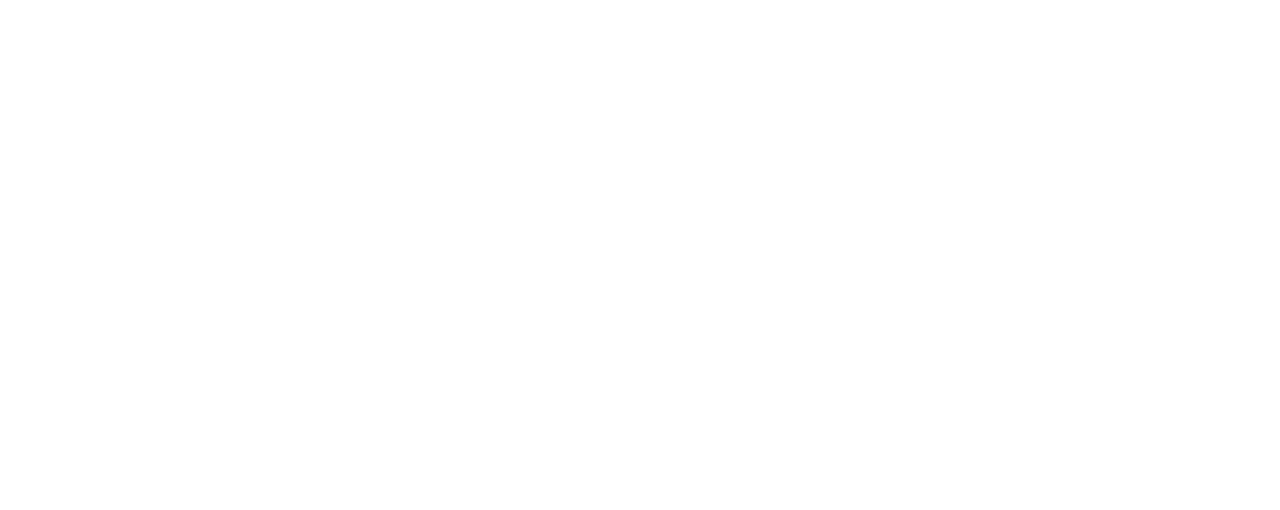
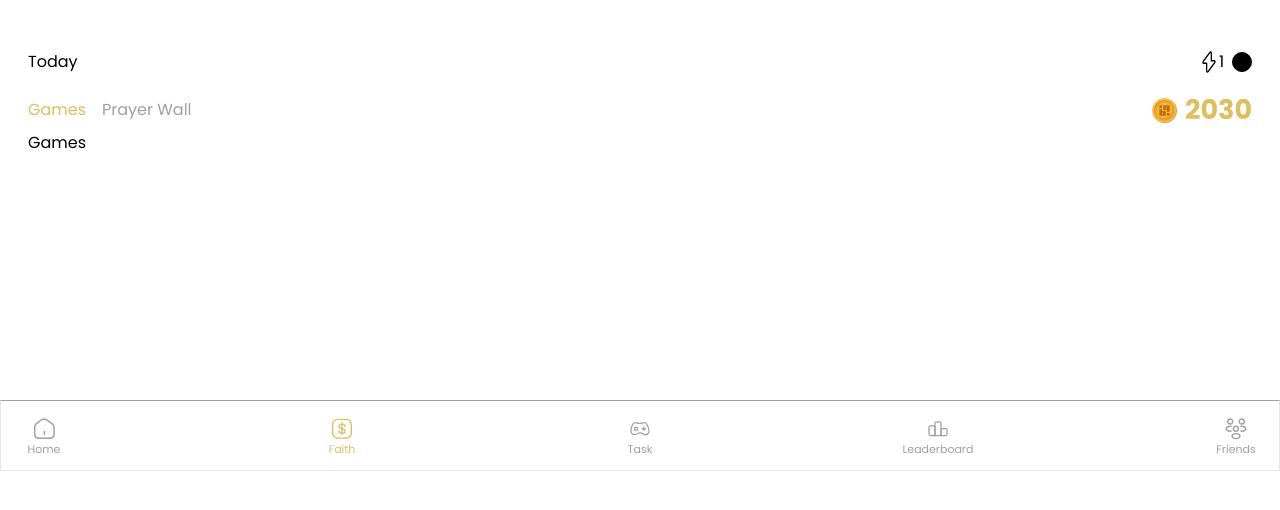
Before and after one commit to SamsonI95/christville-app, a React (Vite) app: page /app/page-2/games in a window 1280 px wide. Before the commit this address had no page. Shown: the top 510 px of the page. Built offline with nearby package versions, Linux system fonts and the light colour scheme; a web font is replaced by a local one.

Commit message:
4th Commit - Final Phase

```diff
--- a/src/App.css
+++ b/src/App.css
@@ -45,3 +45,12 @@
 .main-icons.active {
   color: #ddbf5f;
 }
+
+.faith-page-link {
+  font-family: Poppins, sans-serif;
+  color: #a0a0a0;
+}
+
+.faith-page-link.active {
+  color: #ddbf5f;
+}
--- a/src/App.jsx
+++ b/src/App.jsx
@@ -1,4 +1,4 @@
-import { BrowserRouter as Router, Routes, Route } from "react-router-dom";
+import { BrowserRouter as Router, Routes, Route, Navigate } from "react-router-dom";
 import "./App.css";
 
 //Page(s)
@@ -12,6 +12,8 @@ import FaithPage from "./Pages/AppPages/FaithPage";
 import TaskPage from "./Pages/AppPages/TaskPage";
 import LeaderBoard from "./Pages/AppPages/LeaderBoard";
 import FriendsPage from "./Pages/AppPages/FriendsPage";
+import GamesPage from "./Pages/AppPages/InAppPages/GamesPage";
+import PrayerWallPage from "./Pages/AppPages/InAppPages/PrayerWallPage";
 
 function App() {
   return (
@@ -24,7 +26,14 @@ function App() {
           <Route path="/page-4" element={<PrayerWall />} />
           <Route path="/app" element={<AppPage />}>
             <Route path="/app/page-1" element={<HomePage />} />
-            <Route path="/app/page-2" element={<FaithPage />} />
+            <Route path="/app/page-2" element={<FaithPage />}>
+              <Route index element={<Navigate to="/app/page-2/games" />} />
+              <Route path="/app/page-2/games" element={<GamesPage />} />
+              <Route
+                path="/app/page-2/prayer-wall"
+                element={<PrayerWallPage />}
+              />
+            </Route>
             <Route path="/app/page-3" element={<TaskPage />} />
             <Route path="/app/page-4" element={<LeaderBoard />} />
             <Route path="/app/page-5" element={<FriendsPage />} />
--- a/src/Components/TopLayer.jsx
+++ b/src/Components/TopLayer.jsx
@@ -1,11 +1,18 @@
 import React from "react";
+import { NavLink, useLocation } from "react-router-dom";
 
 //Icon(s)
 import { ThunderboltIcon } from "../Icons/Icons";
 
 const TopLayer = () => {
+  const location = useLocation();
+
+  const isFaithPage = location.pathname.startsWith("/app/page-2");
+
+  const isGamesPage = location.pathname === "/app/page-2/games";
+
   return (
-    <div className="flex flex-col items-center justify-between pt-[50px] gap-4 px-[28px]">
+    <div className="flex flex-col items-center justify-between pt-[50px] gap-4">
       <section className="flex items-center justify-between w-full">
         <section>Today</section>
         <section className="flex items-center gap-2">
@@ -17,14 +24,34 @@ const TopLayer = () => {
         </section>
       </section>
       <section className="flex items-center justify-between w-full">
-        <h3>Daily verse</h3>
+        {isFaithPage ? (
+          <div className="flex gap-4 faith-page-link">
+            <NavLink
+              to="/app/page-2/games"
+              className={({ isActive }) =>
+                `faith-page-link ${isActive ? "active" : ""}`
+              }
+            >
+              Games
+            </NavLink>
+            <NavLink
+              to="/app/page-2/prayer-wall"
+              className={({ isActive }) =>
+                `faith-page-link ${isActive ? "active" : ""}`
+              }
+            >
+              Prayer Wall
+            </NavLink>
+          </div>
+        ) : (
+          <h3>Daily verse</h3>
+        )}
         <div className="flex items-center gap-2">
           <img src="/coin.png" alt="currency" />
           <p className="font-bold text-[27px] text-customGold">2030</p>
         </div>
       </section>
     </div>
-
   );
 };
 
--- a/src/Pages/AppPages/AppPage.jsx
+++ b/src/Pages/AppPages/AppPage.jsx
@@ -12,7 +12,7 @@ const AppPage = () => {
         {/* <section className="px-[28px]">
           <TopLayer />
         </section> */}
-        <section className="translate-y-[-2.5rem]">
+        <section >
           <Outlet />
         </section>
         <section className="w-full border border-t-[#A0A0A0]">
--- a/src/Pages/AppPages/FaithPage.jsx
+++ b/src/Pages/AppPages/FaithPage.jsx
@@ -1,11 +1,14 @@
-import React from 'react'
+import React from "react";
+import TopLayer from "../../Components/TopLayer";
+import { Outlet } from "react-router-dom";
 
 const FaithPage = () => {
   return (
-    <div>
-      Faith
+    <div className="flex flex-col h-[50vh] font-Poppins px-[28px]">
+      <TopLayer />
+      <Outlet />
     </div>
-  )
-}
+  );
+};
 
-export default FaithPage
+export default FaithPage;
--- /dev/null
+++ b/src/Pages/AppPages/InAppPages/GamesPage.jsx
@@ -0,0 +1,11 @@
+import React from 'react'
+
+const GamesPage = () => {
+  return (
+    <div>
+      Games
+    </div>
+  )
+}
+
+export default GamesPage
--- /dev/null
+++ b/src/Pages/AppPages/InAppPages/PrayerWallPage.jsx
@@ -0,0 +1,11 @@
+import React from 'react'
+
+const PrayerWallPage = () => {
+  return (
+    <div>
+      Prayer
+    </div>
+  )
+}
+
+export default PrayerWallPage
```
